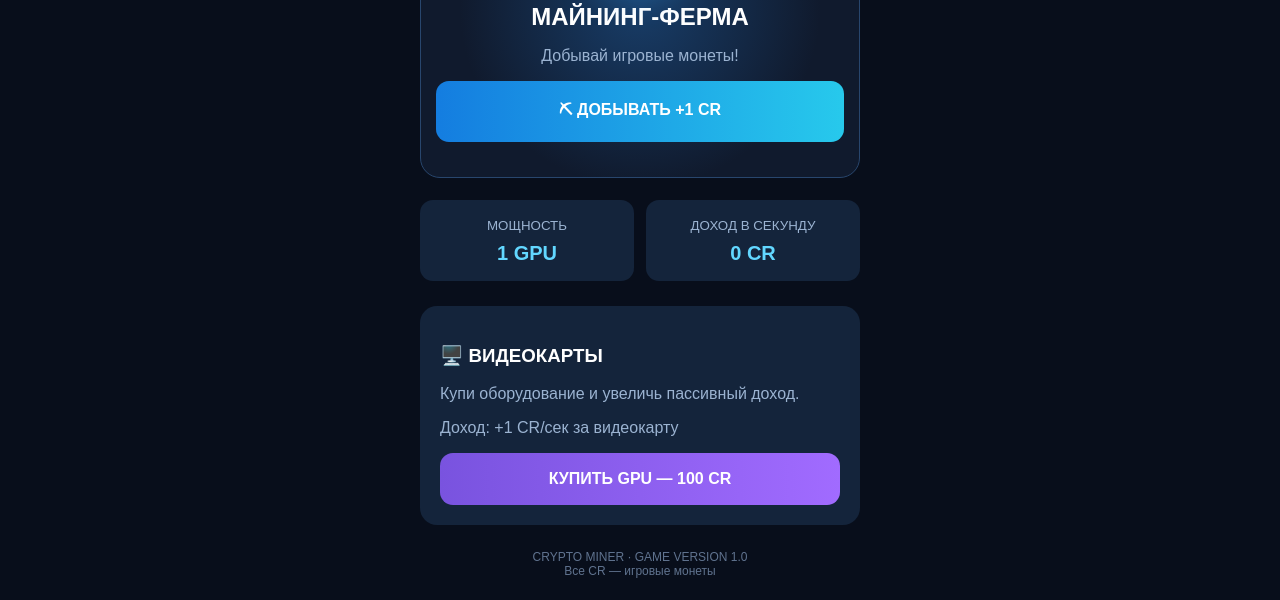
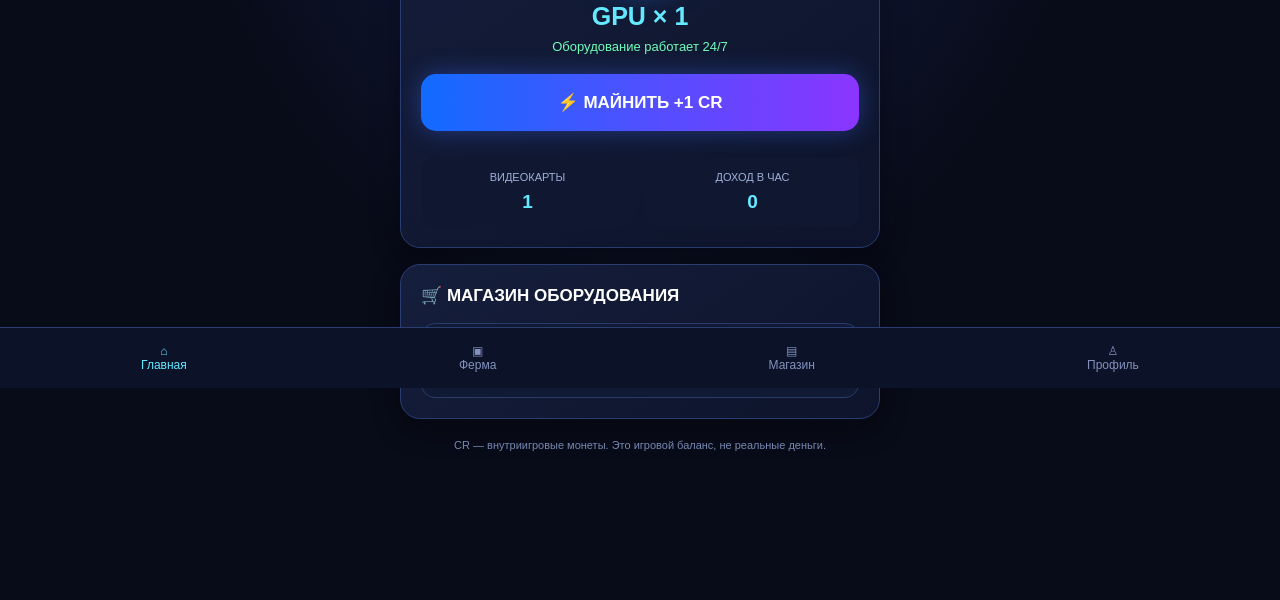
Before and after one commit to atukov745-ship-it/crypto-miner, a plain HTML site: page index.html in a window 1280 px wide. Shown: the part 412-1012 px from the top of the page. After the commit the page ends 963 px from the top, so only its background shows below. Drawn offline with Linux system fonts and the light colour scheme.

Commit message:
Update index.html

```diff
--- a/index.html
+++ b/index.html
@@ -3,21 +3,27 @@
 <head>
   <meta charset="UTF-8">
   <meta name="viewport" content="width=device-width, initial-scale=1.0">
+  <meta name="theme-color" content="#080b18">
   <title>CRYPTO MINER</title>
   <style>
-* { box-sizing: border-box; }
+    * {
+      box-sizing: border-box;
+      margin: 0;
+      padding: 0;
+    }
 
     body {
-  margin: 0;
-  background: #080e1b;
+      min-height: 100vh;
+      background:
+        radial-gradient(ellipse at 50% 0%, #18265a 0%, transparent 55%),
+        #080b18;
       color: #fff;
       font-family: Arial, sans-serif;
-  min-height: 100vh;
-  padding: 22px 15px;
+      padding: 20px 15px 100px;
     }
 
-.container {
-  max-width: 440px;
+    .app {
+      max-width: 480px;
       margin: auto;
     }
 
@@ -29,211 +35,339 @@ header {
     }
 
     .logo {
-  font-size: 23px;
+      font-size: 21px;
       font-weight: 900;
-  color: #61d9ff;
       letter-spacing: 1px;
+      color: #60eaff;
+      text-shadow: 0 0 15px #168cff;
     }
 
     .online {
-  color: #53e6a2;
+      color: #5cffb0;
+      font-size: 11px;
+      border: 1px solid #286b59;
+      padding: 7px 10px;
+      border-radius: 20px;
+      background: #102b2a;
+    }
+
+    .card {
+      background: linear-gradient(145deg, #151e3c, #0d142b);
+      border: 1px solid #293d72;
+      border-radius: 20px;
+      padding: 20px;
+      margin-bottom: 16px;
+      box-shadow: 0 8px 30px #0005;
+    }
+
+    .label {
+      color: #9eafd8;
       font-size: 12px;
+      letter-spacing: 2px;
+      text-align: center;
     }
 
     .balance {
-  background: linear-gradient(135deg,#172d4c,#101b30);
-  border: 1px solid #28466d;
-  border-radius: 18px;
-  padding: 24px;
+      color: #63eaff;
+      font-size: 42px;
+      font-weight: 900;
       text-align: center;
+      margin: 12px 0;
+      text-shadow: 0 0 20px #168cff;
     }
 
-.balance small { color: #9bb3d1; }
-
-.amount {
-  color: #f6c95b;
-  font-size: 38px;
-  font-weight: bold;
-  margin-top: 10px;
+    .income {
+      color: #70ffba;
+      text-align: center;
+      font-size: 13px;
     }
 
-.currency { color: #f6c95b; }
+    .section-title {
+      font-size: 17px;
+      font-weight: bold;
+      margin-bottom: 17px;
+    }
 
     .miner {
-  margin: 22px 0;
-  background: radial-gradient(circle,#183d68,#101a2d 65%);
-  border: 1px solid #28466d;
-  border-radius: 20px;
-  padding: 35px 15px;
       text-align: center;
+      padding: 10px 0;
     }
 
-.rig {
-  font-size: 95px;
-  filter: drop-shadow(0 0 20px #36aaff);
+    .gpu-icon {
+      font-size: 75px;
+      filter: drop-shadow(0 0 15px #258cff);
+      margin: 10px 0 15px;
     }
 
-.miner h2 { margin-bottom: 8px; }
+    .gpu-count {
+      font-size: 25px;
+      color: #65eaff;
+      font-weight: bold;
+      margin-bottom: 8px;
+    }
+
+    .mine-button {
+      width: 100%;
+      border: none;
+      border-radius: 15px;
+      padding: 18px;
+      margin-top: 20px;
+      color: white;
+      font-size: 17px;
+      font-weight: bold;
+      cursor: pointer;
+      background: linear-gradient(90deg, #126bff, #8b35ff);
+      box-shadow: 0 0 25px #426bff66;
+      transition: transform .12s;
+    }
+
+    .mine-button:active,
+    .buy-button:active {
+      transform: scale(.97);
+    }
+
+    .shop-item {
+      display: flex;
+      align-items: center;
+      justify-content: space-between;
+      gap: 12px;
+      background: #111a35;
+      border: 1px solid #283b6b;
+      border-radius: 14px;
+      padding: 15px;
+    }
+
+    .shop-info strong {
+      display: block;
+      margin-bottom: 6px;
+    }
+
+    .shop-info span {
+      font-size: 12px;
+      color: #9eafd8;
+    }
+
+    .buy-button {
+      background: linear-gradient(90deg, #087dff, #743cff);
+      color: white;
+      border: none;
+      border-radius: 10px;
+      padding: 12px 14px;
+      font-weight: bold;
+      cursor: pointer;
+      white-space: nowrap;
+    }
 
     .stats {
       display: grid;
       grid-template-columns: 1fr 1fr;
       gap: 12px;
-  margin: 18px 0;
+      margin-top: 16px;
     }
 
     .stat {
-  background: #14243b;
+      background: #101831;
       border-radius: 13px;
-  padding: 16px;
+      padding: 14px;
       text-align: center;
     }
 
-.stat small { color: #9bb3d1; }
+    .stat span {
+      display: block;
+      font-size: 11px;
+      color: #9eafd8;
+      margin-bottom: 8px;
+    }
 
     .stat strong {
-  display: block;
-  font-size: 20px;
-  margin-top: 8px;
-  color: #62d7ff;
+      color: #65eaff;
+      font-size: 19px;
     }
 
-button {
-  width: 100%;
-  border: none;
-  border-radius: 13px;
-  padding: 17px;
-  font-size: 16px;
-  font-weight: bold;
-  cursor: pointer;
-  color: white;
-  background: linear-gradient(90deg,#147de0,#27c9ec);
+    .notice {
+      text-align: center;
+      color: #7788b2;
+      font-size: 11px;
+      margin-top: 20px;
     }
 
-button:active { transform: scale(.97); }
-
-.upgrade {
-  margin-top: 25px;
-  background: #14243b;
-  padding: 20px;
-  border-radius: 17px;
+    .bottom-nav {
+      position: fixed;
+      bottom: 0;
+      left: 0;
+      right: 0;
+      display: flex;
+      justify-content: space-around;
+      background: #0c1228;
+      border-top: 1px solid #293d72;
+      padding: 16px 5px;
+      z-index: 10;
     }
 
-.upgrade p { color: #9bb3d1; }
-
-.buy {
-  background: linear-gradient(90deg,#7953df,#a16bff);
+    .nav-item {
+    color: #8292bd;
+      font-size: 12px;
+      text-align: center;
     }
 
-footer {
-  text-align: center;
-  color: #60738f;
-  font-size: 12px;
-  margin-top: 25px;
+    .nav-item.active {
+      color: #60eaff;
+    }
+
+    @media (max-width: 360px) {
+      .balance { font-size: 35px; }
+      .logo { font-size: 18px; }
     }
   </style>
 </head>
 <body>
-
-<div class="container">
-
+  <main class="app">
     <header>
-  <div class="logo">⛏ CRYPTO MINER</div>
+      <div class="logo">⚡ CRYPTO MINER</div>
       <div class="online">● ONLINE</div>
     </header>
 
-<div class="balance">
-  <small>ТВОЙ БАЛАНС</small>
-  <div class="amount" id="balance">500.00</div>
-  <div class="currency">CR COINS</div>
+    <section class="card">
+      <div class="label">ТВОЙ БАЛАНС</div>
+      <div class="balance"><span id="balance">500</span> CR</div>
+      <div class="income">+<span id="income">0</span> CR / сек</div>
+    </section>
+
+    <section class="card">
+      <div class="section-title">⛏️ МОЯ МАЙНИНГ-ФЕРМА</div>
+      <div class="miner">
+        <div class="gpu-icon">🖥️</div>
+        <div class="gpu-count">GPU × <span id="gpuCount">1</span></div>
+        <div class="income">Оборудование работает 24/7</div>
+        <button class="mine-button" id="mineButton">
+          ⚡ МАЙНИТЬ +1 CR
+        </button>
       </div>
-
-<div class="miner">
-  <div class="rig">🖥️</div>
-  <h2>МАЙНИНГ-ФЕРМА</h2>
-  <p style="color:#9bb3d1">Добывай игровые монеты!</p>
-  <button onclick="mine()">⛏ ДОБЫВАТЬ +1 CR</button>
-</div>
-
       <div class="stats">
         <div class="stat">
-    <small>МОЩНОСТЬ</small>
-    <strong id="power">1 GPU</strong>
+          <span>ВИДЕОКАРТЫ</span>
+          <strong id="gpuStat">1</strong>
         </div>
         <div class="stat">
-    <small>ДОХОД В СЕКУНДУ</small>
-    <strong id="income">0 CR</strong>
+          <span>ДОХОД В ЧАС</span>
+          <strong id="hourIncome">0</strong>
         </div>
       </div>
+    </section>
 
-<div class="upgrade">
-  <h3>🖥️ ВИДЕОКАРТЫ</h3>
-  <p>Купи оборудование и увеличь пассивный доход.</p>
-  <p>Доход: +1 CR/сек за видеокарту</p>
-  <button class="buy" onclick="buyGPU()">
-    КУПИТЬ GPU — <span id="price">100</span> CR
+    <section class="card">
+      <div class="section-title">🛒 МАГАЗИН ОБОРУДОВАНИЯ</div>
+      <div class="shop-item">
+        <div class="shop-info">
+          <strong>🖥️ GPU Basic</strong>
+          <span>+1 CR / сек</span>
+          <span>Цена: <b id="gpuPrice">100</b> CR</span>
+        </div>
+        <button class="buy-button" id="buyButton">
+          КУПИТЬ
         </button>
       </div>
+    </section>
 
-<footer>
-  CRYPTO MINER · GAME VERSION 1.0
-  <br>Все CR — игровые монеты
-</footer>
+    <div class="notice">
+      CR — внутриигровые монеты. Это игровой баланс, не реальные деньги.
+    </div>
+  </main>
 
-</div>
+  <nav class="bottom-nav">
+    <div class="nav-item active">⌂<br>Главная</div>
+    <div class="nav-item">▣<br>Ферма</div>
+    <div class="nav-item">▤<br>Магазин</div>
+    <div class="nav-item">♙<br>Профиль</div>
+  </nav>
 
   <script>
-let saved = JSON.parse(localStorage.getItem("cryptoMiner"));
+    const DEFAULT_STATE = {
+      balance: 500,
+      gpu: 1,
+      price: 100
+    };
 
-let balance = saved ? saved.balance : 500;
-let gpu = saved ? saved.gpu : 1;
-let price = saved ? saved.price : 100;
+    function loadState() {
+      try {
+        const saved = JSON.parse(
+          localStorage.getItem("cryptoMinerSave")
+        );
 
-function save() {
-  localStorage.setItem("cryptoMiner",
-    JSON.stringify({balance, gpu, price}));
+        if (!saved || typeof saved !== "object") {
+          return { ...DEFAULT_STATE };
         }
 
-function update() {
-  document.getElementById("balance").textContent =
-    balance.toFixed(2);
-
-  document.getElementById("power").textContent =
-    gpu + " GPU";
-
-  document.getElementById("income").textContent =
-    (gpu - 1) + " CR";
-
-  document.getElementById("price").textContent = price;
+        return {
+          balance: Number.isFinite(saved.balance) && saved.balance >= 0
+            ? saved.balance : DEFAULT_STATE.balance,
+          gpu: Number.isSafeInteger(saved.gpu) && saved.gpu >= 1
+            ? saved.gpu : DEFAULT_STATE.gpu,
+          price: Number.isSafeInteger(saved.price) && saved.price >= 100
+            ? saved.price : DEFAULT_STATE.price
+        };
+      } catch (error) {
+        return { ...DEFAULT_STATE };
+      }
     }
 
-function mine() {
-  balance += 1;
-  update();
-  save();
+    let state = loadState();
+
+    function saveState() {
+      localStorage.setItem("cryptoMinerSave", JSON.stringify(state));
     }
 
-function buyGPU() {
-  if (balance < price) {
-    alert("Недостаточно монет!");
-    return;
+    function render() {
+      const income = state.gpu - 1;
+
+      document.getElementById("balance").textContent =
+        Math.floor(state.balance).toLocaleString("ru-RU");
+
+      document.getElementById("gpuCount").textContent = state.gpu;
+      document.getElementById("gpuStat").textContent = state.gpu;
+      document.getElementById("income").textContent = income;
+      document.getElementById("hourIncome").textContent =
+        (income * 3600).toLocaleString("ru-RU");
+
+      document.getElementById("gpuPrice").textContent =
+        state.price.toLocaleString("ru-RU");
+
+      document.getElementById("buyButton").disabled =
+        state.balance < state.price;
+
+      document.getElementById("buyButton").style.opacity =
+        state.balance < state.price ? "0.45" : "1";
     }
 
-  balance -= price;
-  gpu++;
-  price = Math.floor(price * 1.5);
+    document.getElementById("mineButton").addEventListener("click", () => {
+      state.balance += 1;
+      saveState();
+      render();
+    });
+    document.getElementById("buyButton").addEventListener("click", () => {
+      if (state.balance < state.price) return;
+      if (state.gpu >= Number.MAX_SAFE_INTEGER) return;
+      if (state.price > Number.MAX_SAFE_INTEGER / 1.5) return;
 
-  update();
-  save();
+      state.balance -= state.price;
+      state.gpu += 1;
+      state.price = Math.ceil(state.price * 1.5);
+
+      saveState();
+      render();
+    });
+
+    setInterval(() => {
+      const income = state.gpu - 1;
+
+      if (income > 0) {
+        state.balance += income;
+        saveState();
+        render();
       }
-  setInterval(() => {
-  balance += gpu - 1;
-  update();
-  save();
     }, 1000);
 
-update();
+    render();
   </script>
-
 </body>
 </html>
```
Lines whose indentation alone changed are shown as unchanged.
